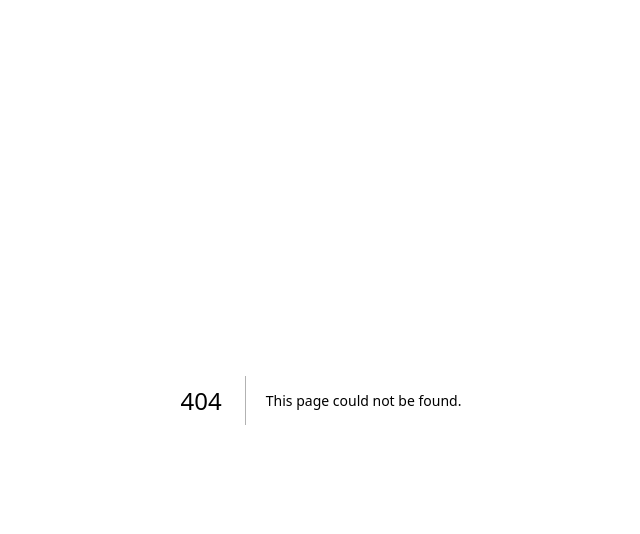
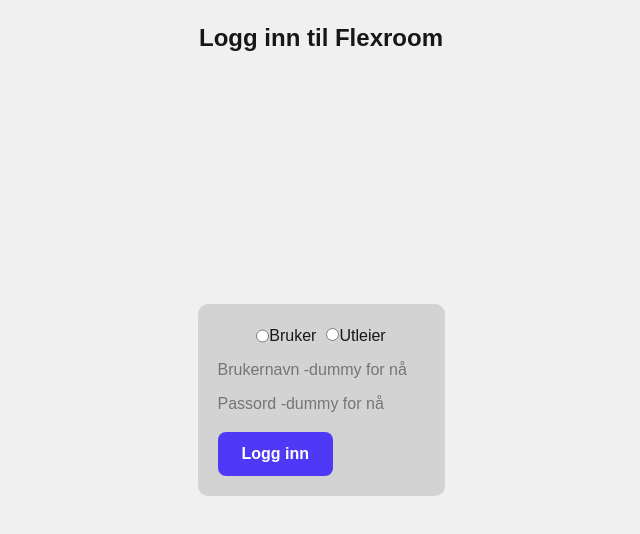
Before and after one commit to oboy047/flexroom, a Next.js app: page /login in a window 1280 px wide. Before the commit this address had no page. Shown: the top 534 px of the page, without its empty margins (319-959 px from the left). Built offline with nearby package versions, Linux system fonts and the light colour scheme.

Commit message:
commit login
legger til login-dummy for demo

```diff
--- /dev/null
+++ b/src/app/login/page.tsx
@@ -0,0 +1,104 @@
+"use client";
+import React, { useState } from "react";
+
+const Login: React.FC = () => {
+    const [role, setRole] = useState<"admin" | "user" | "">("");
+    const [username, setUsername] = useState("");
+    const [password, setPassword] = useState("");
+
+    const handleRoleChange = (event: React.ChangeEvent<HTMLInputElement>) => {
+        const v = event.currentTarget.value;
+        if (v === "admin" || v === "user") {
+            setRole(v);
+        } else {
+            setRole("");
+        }
+    };
+
+    const handleSubmit = (event: React.FormEvent) => {
+        event.preventDefault();
+        // her skal det egentlig skje en autentisering mot backend, noe som vi hopper over i Alpha
+        alert(`Logger inn som ${role}: ${username} / Ekte autentisering ikke implementert enda, så dette er bare en dummy håndtering.`);
+
+    };
+    return (
+        <div style={{ display: "flex", justifyContent: "center", alignItems: "center", height: "100vh", backgroundColor: "#f0f0f0" }}>
+            <h1 style={{ position: "absolute", top: 20, fontSize: 24, fontWeight: "bold" }}>Logg inn til Flexroom</h1>
+            <div style={{ maxWidth: 300, margin: "auto", padding: 20, backgroundColor: "lightgrey", borderRadius: 10, display: "flex", flexDirection: "column", justifyContent: "center" }} className="grid gap-4">
+                <form onSubmit={handleSubmit}>
+                <div style={{ display: "flex", flexDirection: "row", justifyContent: "center", gap: 10 }}>
+                    <label htmlFor="role-user" style={{ display: "flex", justifyContent: "center" }}>
+                    <input
+                        id="role-user"
+                        type="radio"
+                        name="role"
+                        value="user"
+                        checked={role === "user"}
+                        onChange={handleRoleChange}
+                    />
+                    Bruker
+                    </label>
+                    <label htmlFor="role-admin">
+                    <input
+                        id="role-admin"
+                        type="radio"
+                        name="role"
+                        value="admin"
+                        checked={role === "admin"}
+                        onChange={handleRoleChange}
+                    />
+                    Utleier
+                    </label>
+                </div>
+                <div style={{ marginTop: 10 }}>
+                    <input
+                    id="username"
+                    type="text"
+                    placeholder="Brukernavn -dummy for nå"
+                    value={username}
+                    onChange={(e: React.ChangeEvent<HTMLInputElement>) =>
+                        setUsername(e.target.value)
+                    }
+                    required
+                    />
+                </div>
+                <div style={{ marginTop: 10 }}>
+                    <input
+                    id="password"
+                    type="password"
+                    placeholder="Passord -dummy for nå"
+                    value={password}
+                    onChange={(e: React.ChangeEvent<HTMLInputElement>) =>
+                        setPassword(e.target.value)
+                    }
+                    required
+                />
+                </div>
+                <button
+                    type="submit"
+                    style={{ justifyContent: "center" }}
+                    className="mt-4 w-full md:w-auto px-6 py-2.5 rounded-lg bg-indigo-600 hover:bg-indigo-700 text-white font-semibold transition"
+                    disabled={!role}
+                    onClick={() => {
+                        if (role) {
+                            //hindrer at brukeren blir sparket videre uten å fylle inn noe som helst, som gir en dårlig UX i denne demoen
+                            if (!username || !password) {
+                            return;
+                            }
+                            //sparker brukeren videre til riktig dashbord basert på valgt rolle
+                            if (role === "admin") {
+                            window.location.href = "/admin/dashboard";
+                            }
+                            window.location.href = "/";
+                        }
+                    }}
+                >
+                    Logg inn
+                </button>
+                </form>
+            </div>
+        </div>
+    );
+};
+
+export default Login;
--- a/src/app/page.tsx
+++ b/src/app/page.tsx
@@ -1,6 +1,11 @@
 import { db } from "@/lib/db";
 import { rooms } from "@/server/schema";
 import Link from "next/link";
+import Login from "./login/page";
+
+export function Page() {
+  return <Login />;
+}
 
 export default async function Home() {
   const data = await db.select().from(rooms);
@@ -15,6 +20,7 @@ export default async function Home() {
             <Link href="/">Hjem</Link>
             <Link href="/about">Om oss</Link>
             <Link href="/contact">Kontakt</Link>
+            <Link href="/login" className="text-indigo-600 hover:text-indigo-800 font-semibold">Logg inn</Link>
           </nav>
         </div>
       </header>
```
Also changed, not shown: 1 other file (tests, documents, lock files or other folders).
